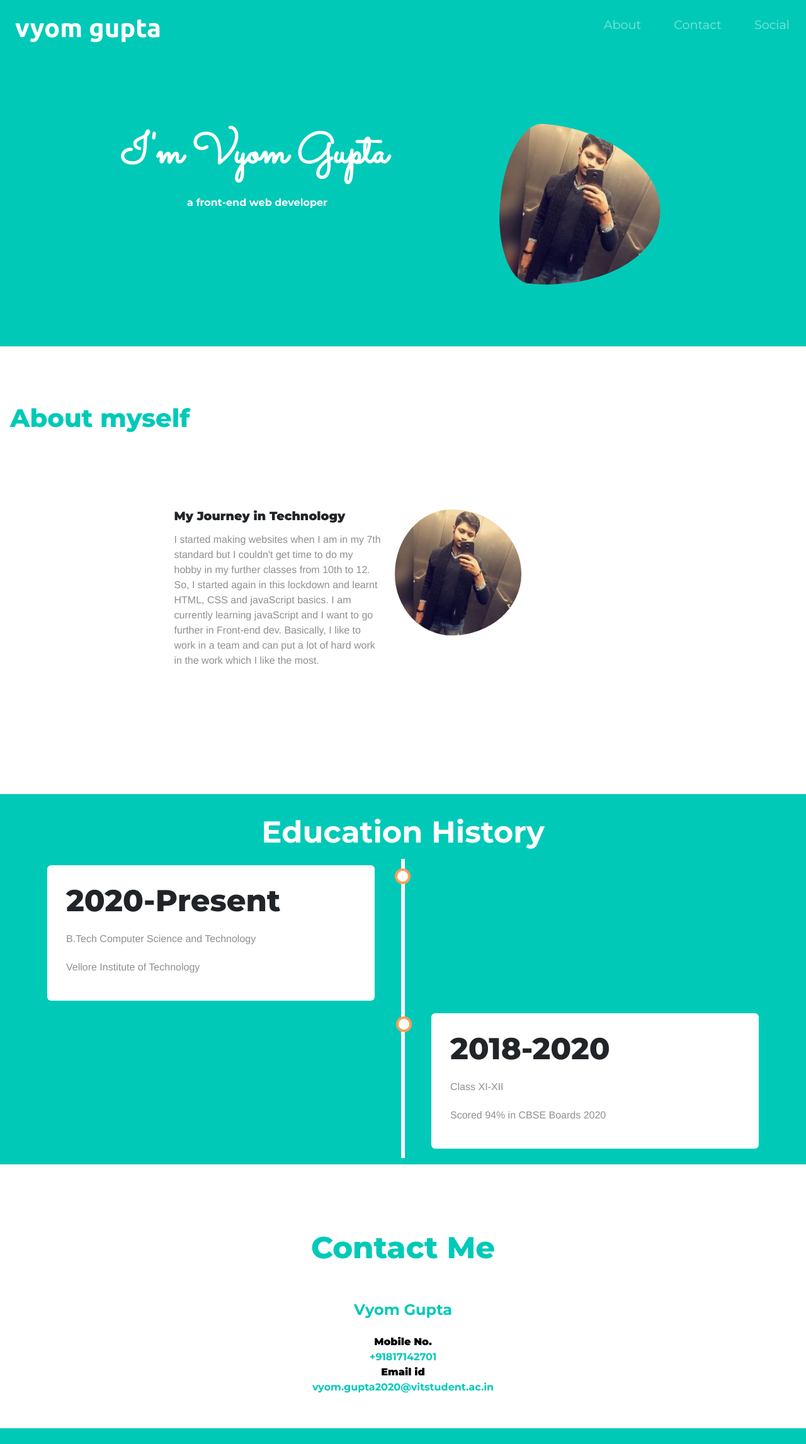
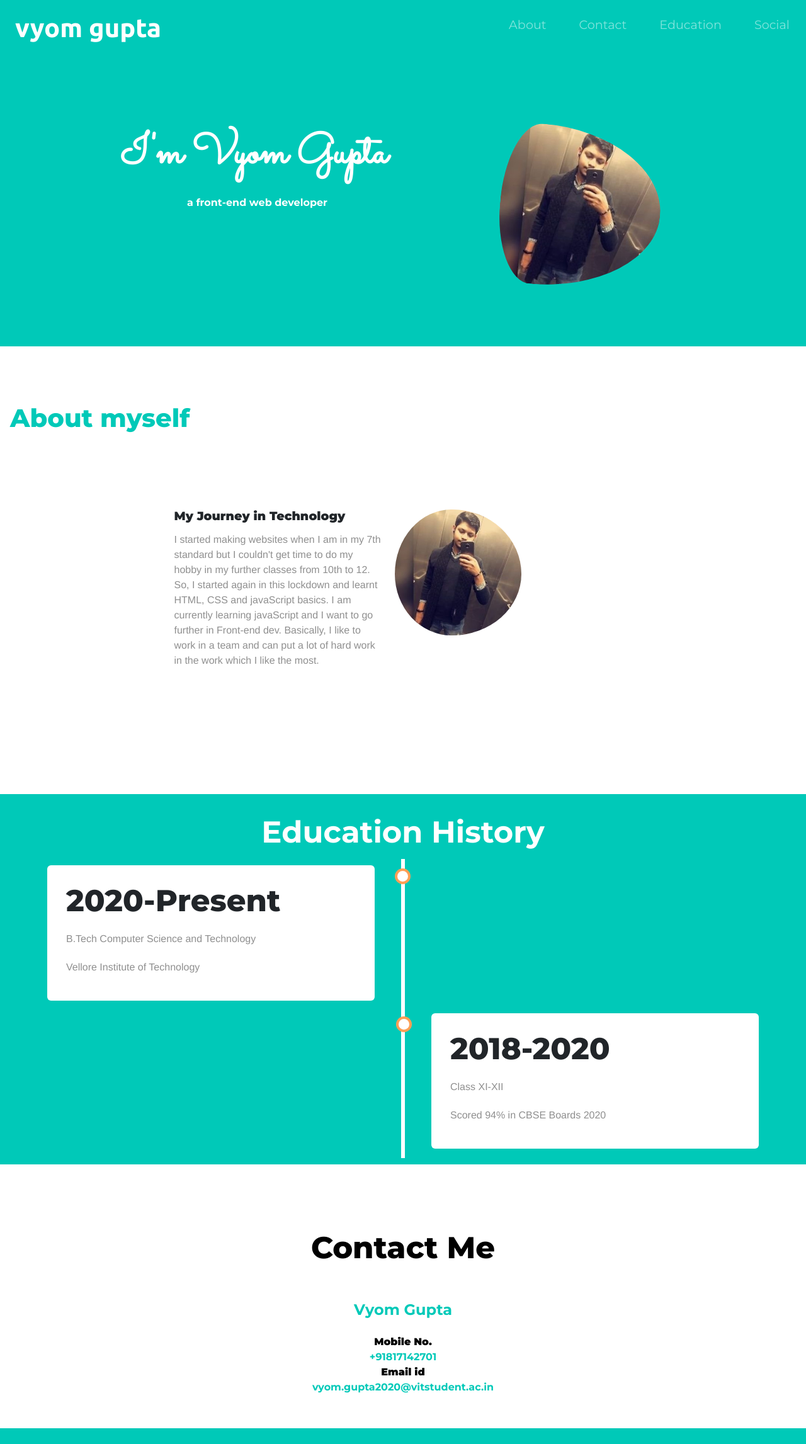
Before and after one commit to vyomguptaa/bots, a plain HTML site: page bots/index.html in a window 1280 px wide. Shown: the top 2293 px of the page at 63% size. Drawn offline with nearby package versions, Linux system fonts and the light colour scheme.

Commit message:
Update index.html

```diff
--- a/bots/index.html
+++ b/bots/index.html
@@ -46,6 +46,9 @@
                     </li>
                     <li class="nav-item">
                         <a class="nav-link" href="#location">Contact</a>
+                    </li>
+                    <li class="nav-item">
+                        <a class="nav-link" href="#timeline">Education</a>
                     </li>
                     <li class="nav-item">
                         <a class="nav-link" href="#footer">Social</a>
@@ -124,7 +127,7 @@
 
     <!-- Call to Action -->
     <section id="location">
-        <h2 class="location-h2">Contact Me</h2>
+        <h2 class="location-h2" style="color:#000">Contact Me</h2>
         <p class="address">Vyom Gupta</p>
         <p class="address1"><b style="color:#000">Mobile No. </b><br> +91817142701<br><b style="color:#000">Email id </b><br> vyom.gupta2020@vitstudent.ac.in<br></p>
 
```
